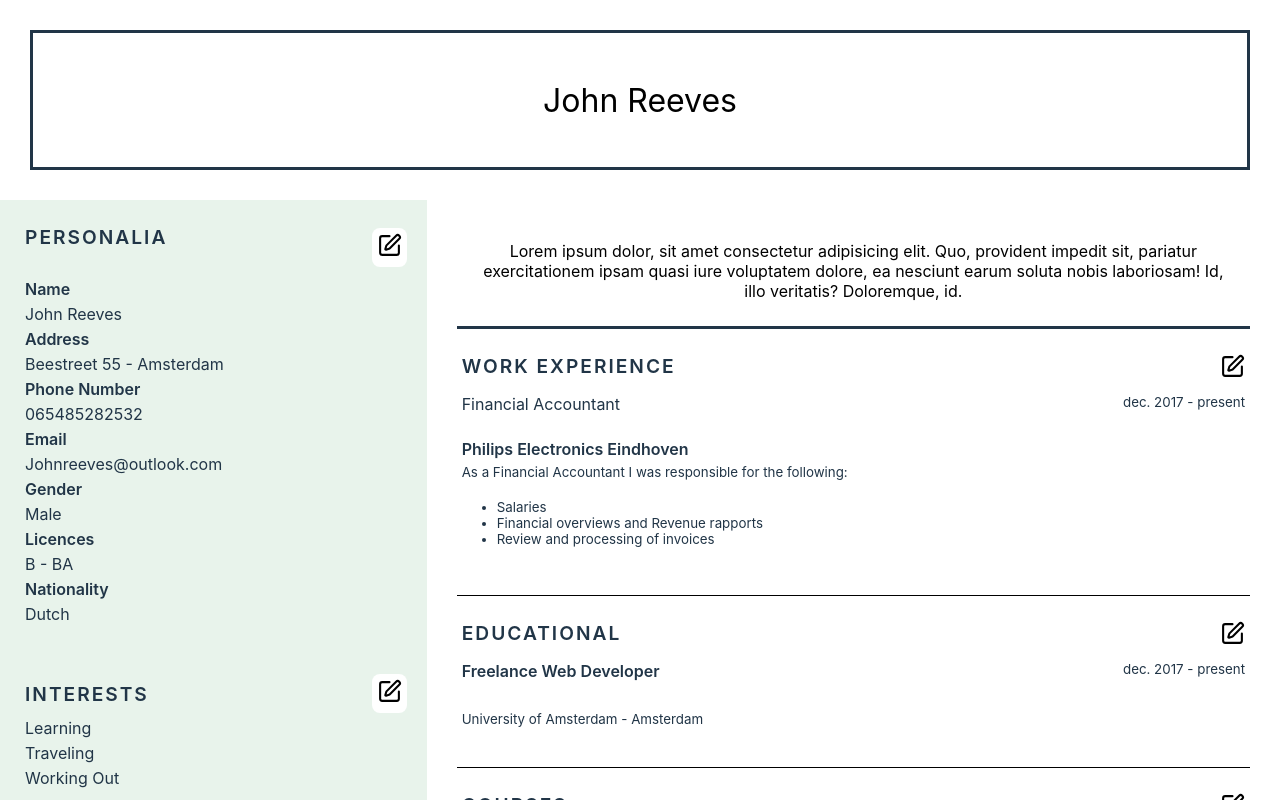
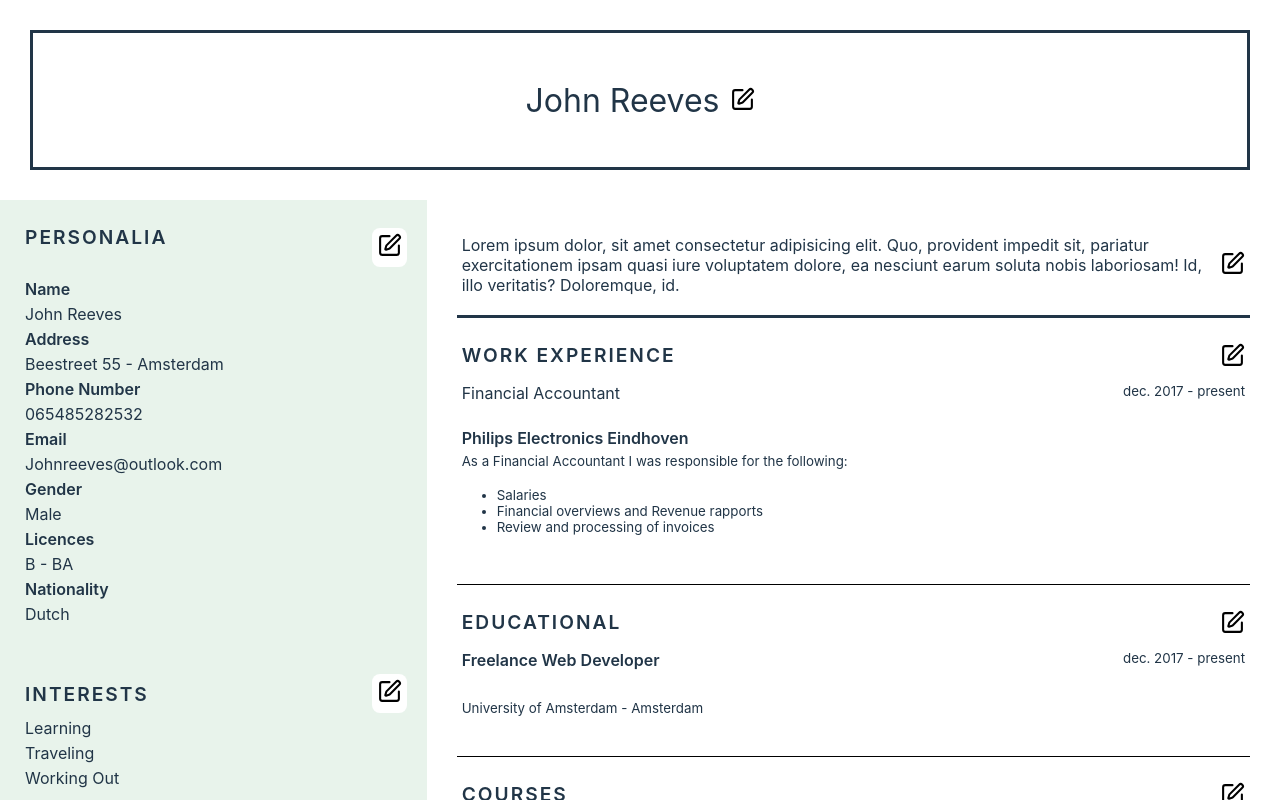
Before and after one commit to berryywise/react-top-tutorial, a React (Vite) app in the folder my-first-react-app/: page / in a window 1280 px wide. Shown: the top 800 px of the page. Built offline with nearby package versions, Linux system fonts and the light colour scheme.

Commit message:
Add edit button at header and about

```diff
--- a/my-first-react-app/src/components/About.jsx
+++ b/my-first-react-app/src/components/About.jsx
@@ -1,4 +1,5 @@
 import { useState } from "react";
+import {ToggleButton} from "./Experience"
 
 const defaultText =
   "Lorem ipsum dolor, sit amet consectetur adipisicing elit. Quo, provident impedit sit, pariatur exercitationem ipsam quasi iure voluptatem dolore, ea nesciunt earum soluta nobis laboriosam! Id, illo veritatis? Doloremque, id.";
@@ -11,16 +12,23 @@ export default function About() {
     <div className="about-container">
       {isEditing ? (
         <form
+          className="about-form"
           onSubmit={(e) => {
             e.preventDefault();
             setIsEditing(false);
           }}
         >
-          <input type="textarea" autoFocus size="100" value={aboutText} onChange={e => setAboutText(e.target.value)} />
+          <input className="about-input"
+            type="textarea"
+            autoFocus
+            value={aboutText}
+            onChange={(e) => setAboutText(e.target.value)}
+          />
         </form>
       ) : (
-        <button aria-label="Edit Name"  onClick={() => setIsEditing(true)}>{aboutText}</button>
+        <p>{aboutText}</p>
       )}
+    <ToggleButton state={isEditing} setState={setIsEditing} />
     </div>
   );
 }
--- a/my-first-react-app/src/components/Headerbanner.jsx
+++ b/my-first-react-app/src/components/Headerbanner.jsx
@@ -1,4 +1,5 @@
 import { useState } from "react";
+import { ToggleButton } from "./Experience"
 
 export default function Headerbanner() {
 
@@ -19,8 +20,9 @@ export default function Headerbanner() {
           />
         </form>
       ) : (
-        <button aria-label="Edit Name" onClick={() => setIsEditing(true)}>{name}</button>
+        <p>{name}</p>
       )}
+      <ToggleButton state={isEditing} setState={setIsEditing} />
     </div>
   );
 }
--- a/my-first-react-app/src/css/index.css
+++ b/my-first-react-app/src/css/index.css
@@ -116,6 +116,16 @@ body {
 .about-container {
   padding-bottom: 15px;
   border-bottom: solid;
+  display: flex;
+}
+
+.about-form {
+  display: flex;
+  justify-content: space-between;
+}
+
+.about-input {
+  width: 50vw;
 }
 
 .header-title {
```
